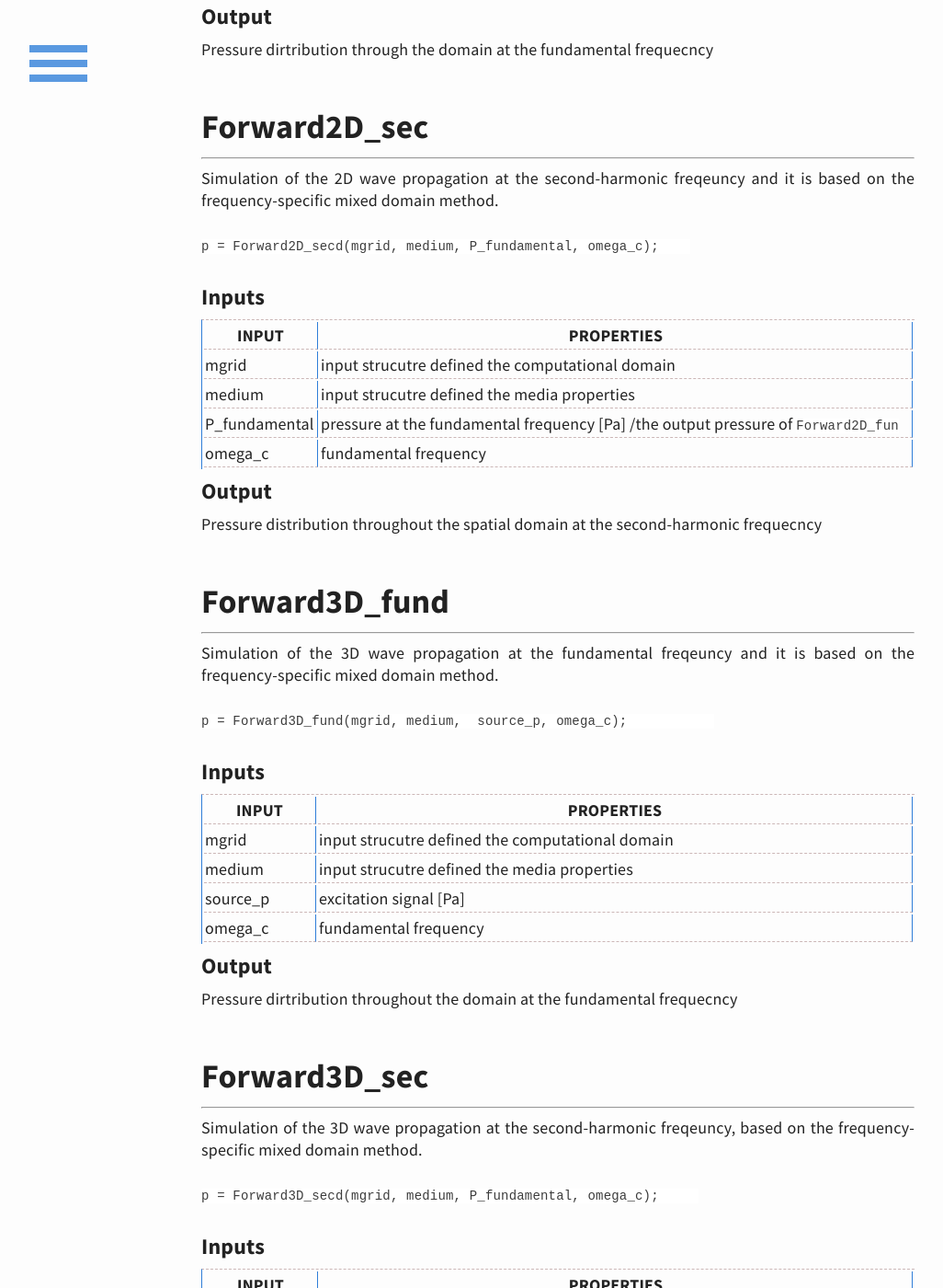
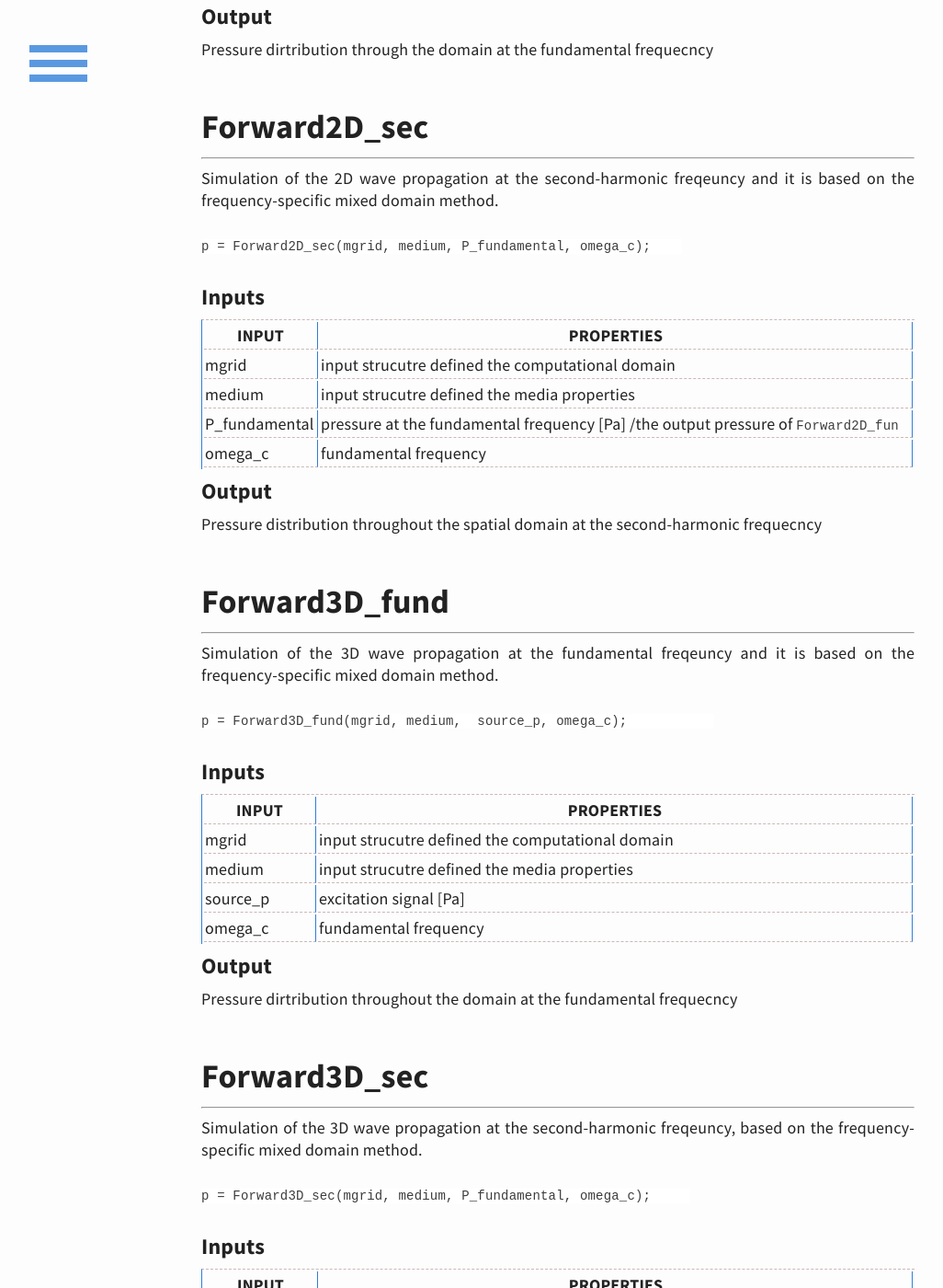
Before and after one commit to m-SOUND/mSOUND, a Jekyll site: the page built from functions.md, in a window 1280 px wide and 1400 px high, scrolled down 3188 px. Shown: the whole window at 92% size, without its empty margins (33-1059 px from the left). Built offline with Jekyll 4.4.1, drawn with Linux system fonts in a browser that asks for light colours; our own code applies the rules of GitHub Pages for plain Markdown files.

Commit message:
Update functions.md

````diff
--- a/functions.md
+++ b/functions.md
@@ -128,7 +128,7 @@ Pressure dirtribution through the domain at the fundamental frequecncy
 
 Simulation of the 2D wave propagation at the second-harmonic freqeuncy and it is based on the frequency-specific mixed domain method.
 ```
-p = Forward2D_secd(mgrid, medium, P_fundamental, omega_c);
+p = Forward2D_sec(mgrid, medium, P_fundamental, omega_c);
 ```
 
 ### Inputs
@@ -167,7 +167,7 @@ Pressure dirtribution throughout the domain at the fundamental frequecncy
 
 Simulation of the 3D wave propagation at the second-harmonic freqeuncy, based on the frequency-specific mixed domain method.
 ```
-p = Forward3D_secd(mgrid, medium, P_fundamental, omega_c);
+p = Forward3D_sec(mgrid, medium, P_fundamental, omega_c);
 ```
 ### Inputs
 
````
